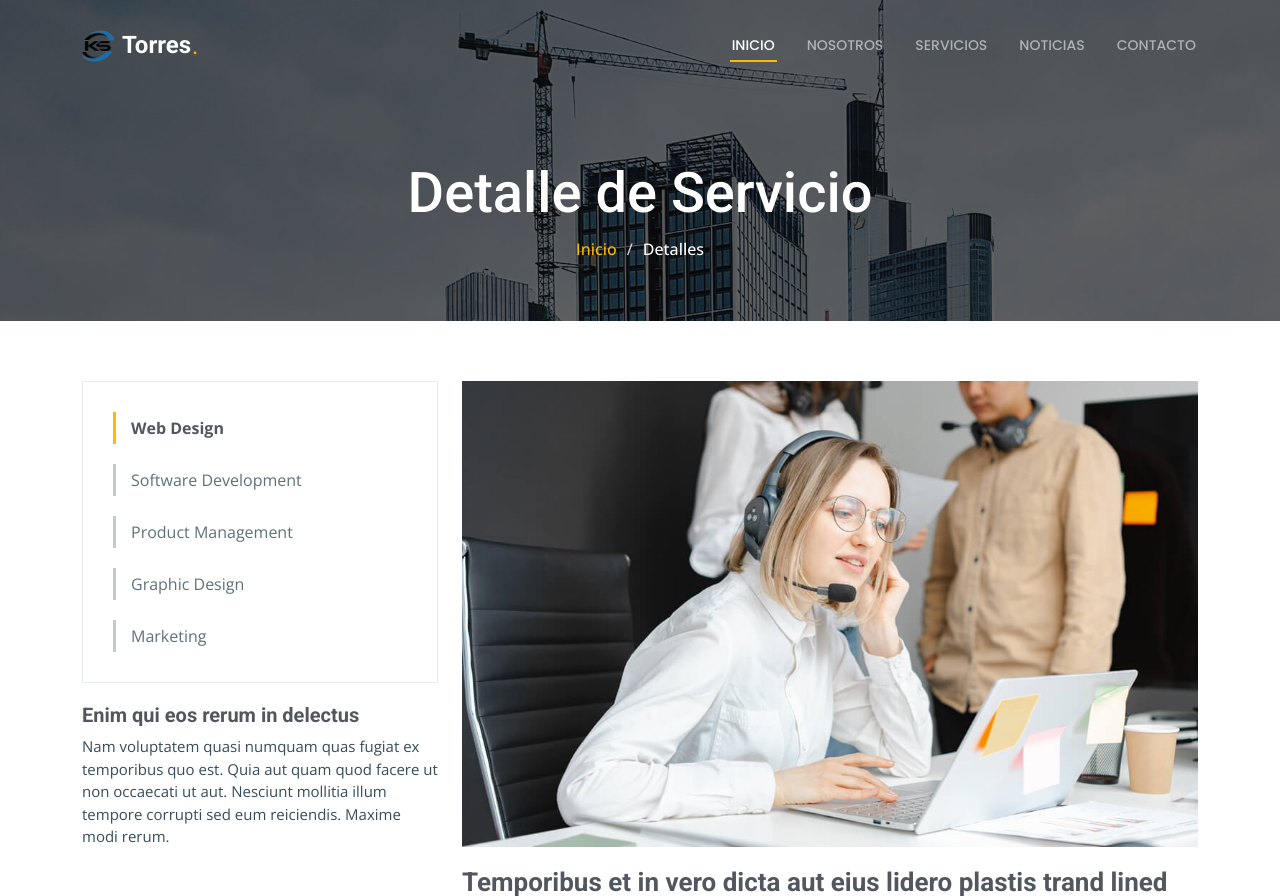
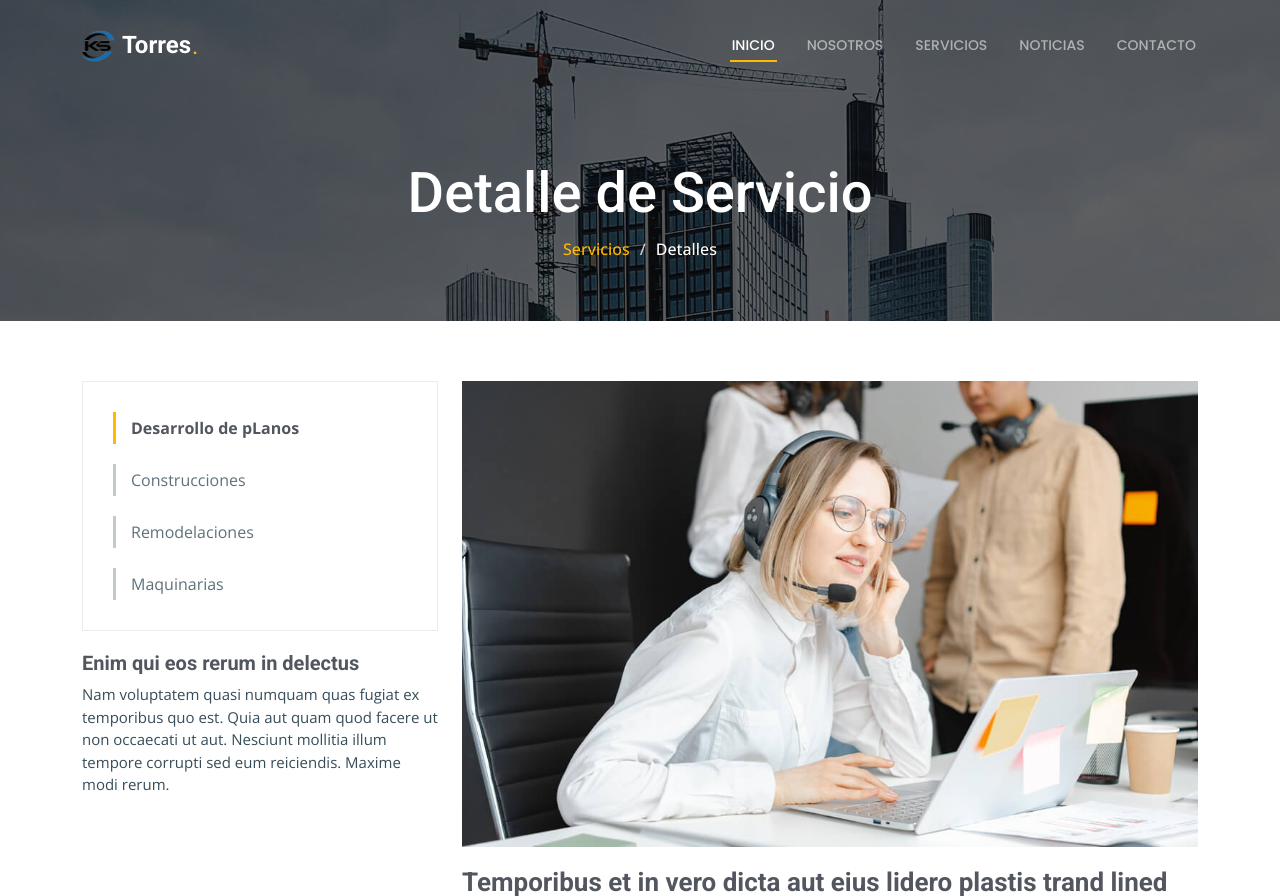
Before and after one commit to cristiancf57/kstorres, a Flask app: page /servidet in a window 1280 px wide. Shown: the top 896 px of the page. Run offline with Flask 3, Linux system fonts and the light colour scheme; some libraries are stand-ins or nearby versions.

Commit message:
version 1.2

```diff
--- a/templates/detallserv.html
+++ b/templates/detallserv.html
@@ -7,7 +7,7 @@
       <h1>Detalle de Servicio</h1>
       <nav class="breadcrumbs">
         <ol>
-          <li><a href="/">Inicio</a></li>
+          <li><a href="/service">Servicios</a></li>
           <li class="current">Detalles</li>
         </ol>
       </nav>
@@ -23,11 +23,10 @@
 
         <div class="col-lg-4" data-aos="fade-up" data-aos-delay="100">
           <div class="services-list">
-            <a href="#" class="active">Web Design</a>
-            <a href="#">Software Development</a>
-            <a href="#">Product Management</a>
-            <a href="#">Graphic Design</a>
-            <a href="#">Marketing</a>
+            <a href="#" class="active">Desarrollo de pLanos</a>
+            <a href="#">Construcciones</a>
+            <a href="#">Remodelaciones</a>
+            <a href="#">Maquinarias</a>
           </div>
 
           <h4>Enim qui eos rerum in delectus</h4>
--- a/templates/nosotros.html
+++ b/templates/nosotros.html
@@ -26,7 +26,7 @@
         <div class="col-lg-7" data-aos="fade-up" data-aos-delay="100">
           <h2 class="inner-title">Quienes somos</h2>
           <div class="our-story">
-            <h3>Our Story</h3>
+            <h3>Nuestra empresa</h3>
             <p>Somos una empresa constructora dedicada a la ejecución de obras civiles en el ámbito público y privado, cuya misión es emplear técnicas constructivas de vanguardia con:</p>
             <ul>
               <li><i class="bi bi-check-circle"></i> <span>Eficiencia</span></li>
--- a/templates/noticiadet.html
+++ b/templates/noticiadet.html
@@ -7,7 +7,7 @@
       <h1>Detalle de Noticia</h1>
       <nav class="breadcrumbs">
         <ol>
-          <li><a href="/">Inicio</a></li>
+          <li><a href="/noticia">Noticias</a></li>
           <li class="current">Detalles</li>
         </ol>
       </nav>
```
Also changed, not shown: templates/noticia.html (+6 -6 lines).
